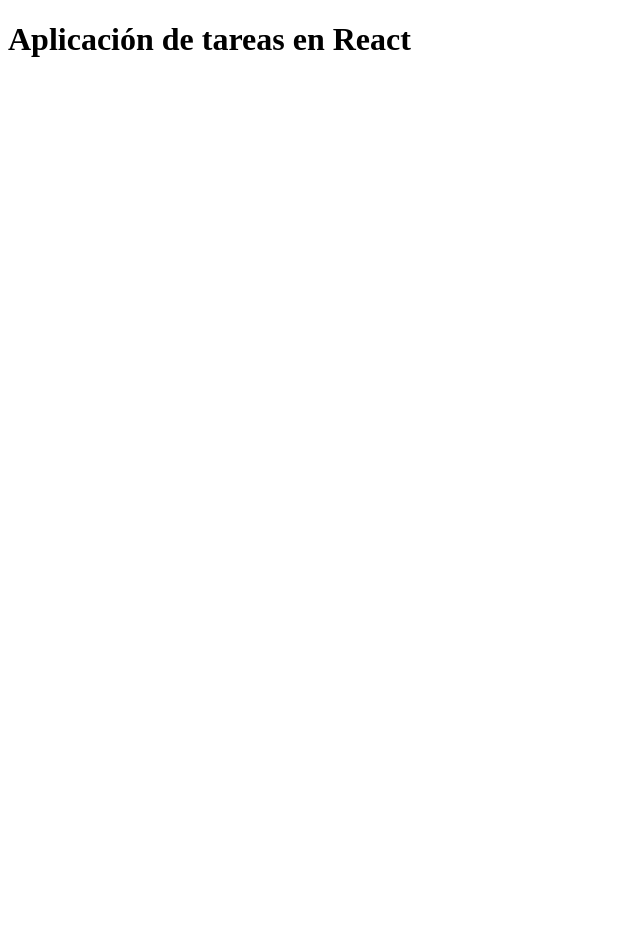
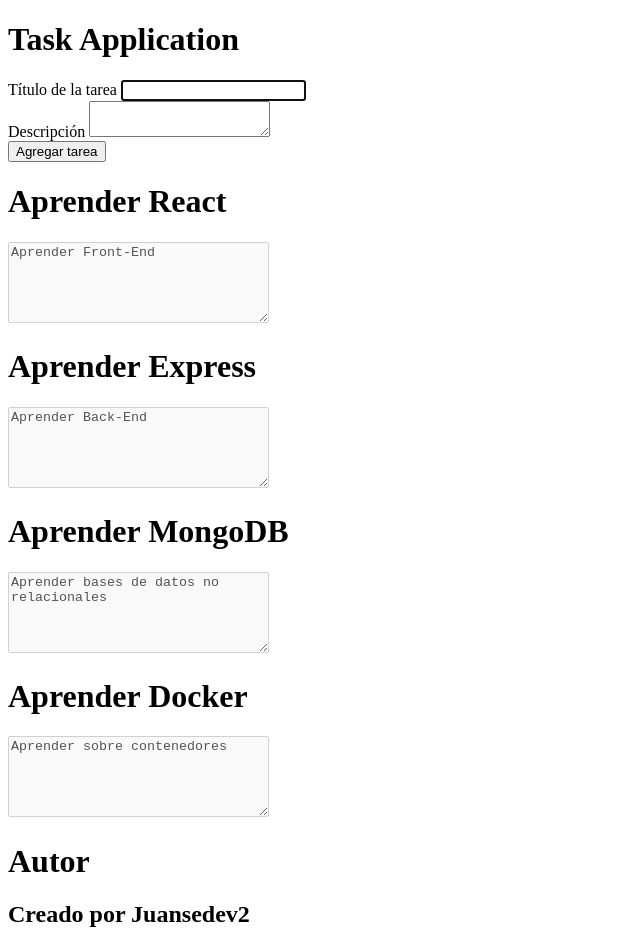
Before and after one commit to juansedev2/TaskApp, a React (Vite) app: page / in a window 1280 px wide. Shown: the whole page, without its empty margins (0-640 px from the left). Before the commit the page ends 800 px from the top, so only its background shows below. Built offline with nearby package versions, Linux system fonts and the light colour scheme.

Commit message:
Función de crear tareas realizada

```diff
--- a/index.html
+++ b/index.html
@@ -4,7 +4,10 @@
     <meta charset="UTF-8" />
     <link rel="icon" type="image/svg+xml" href="/vite.svg" />
     <meta name="viewport" content="width=device-width, initial-scale=1.0" />
-    <title>Vite + React</title>
+    <meta name="author" content="juansedev2">
+    <meta name="robots" content="noindex"/>
+    <meta name="theme-color" content="#000000">
+    <title>Task App</title>
   </head>
   <body>
     <div id="root"></div>
--- a/src/App.jsx
+++ /dev/null
@@ -1,5 +0,0 @@
-function App(){
-  return(<h1>Aplicación de tareas en React</h1>);
-}
-
-export default App;
--- /dev/null
+++ b/src/components/App.jsx
@@ -0,0 +1,58 @@
+// ! Este componente contendrá toda la aplicación (componente que contendrá a los demás)
+// ! Importamos el componente de TaskList
+import TaskList from "./TaskList";
+import Form from "./Form";
+import Cabecera from "./Header";
+import Footer from "./Footer";
+import { tasks as tks } from "../data/Tasks";
+import { useState, useEffect } from "react";
+/**
+ * !¿Porqué App contiene a tks?
+ * !Acá está el concpto de UI components tree, donde si necesitamos que un recurso (en este caso la data) pueda ser usada por
+ * !componentes hijos, un componente padre deberá contenerlo y podrá así entoncs compartirlo con sus hijos, en este caso
+ * !necesitamos compartir el arreglo de tareas para que Form y TaskList puedan usarlo, por lo tanto TaksList ya no necesita
+ * !cargar con esa responsabilidad, ya no necesita tener estado
+ */
+
+function App(){
+
+  // ! Crear el estado del componente como un arreglo inicial
+  const [task, setTask] = useState([]);
+
+  // ! Al inicio de crear un componente, tks no existe, por lo tanto debemos indicarlo con useEffect cuando
+  // !cargue el componente (recordar que [] indica que solo se ejecute 1 vez cuando se cargue la página)
+  useEffect(() => setTask(tks), []);
+
+  /*
+  ! Necesitamos una función que pueda agregar más tareas, pero recordemos que esa responsabilidad es del formulario...
+  ! pero el no tien el arreglo de tareas...¿Que hacemos?, sencillo, le enviamos la función que el necesita con la data
+  ! y de esa forma el puede manipularlo. La lógica es la siguiente: App le envía la función al Form, Form lo manipulará
+  ! y le dará más información, que al final entonces se le regresará a App
+  */
+
+  function crearTarea(nueva_tarea) {
+    // ! Lógica: asignar a tks una actualización del mismo y lo nuevo es el operador spread, que es un rápido clonado de []
+    // ![...arreglo, elemento_nuevo] que retorna el arreglo anterior más el elemento agregado, pero NO modifica el original
+    // !salvo este caso que estamos actualizando el estado
+    // ! Ahora bien, estamos agregando un nuevo elemento pero requiriendo los datos del form que son el título y la desc, esto
+    // !es así porque el id toca actualizao según el tamaño del [] y solo App tiene acceso a él
+    setTask([...task, {
+      id: task.length,
+      titulo : nueva_tarea.titulo,
+      descripcion : nueva_tarea.descripcion
+    }]);
+  }
+
+  return(
+    <>
+      <Cabecera/>
+      {/*Enviamos la función al form para que agregue la tarea y nos lo regrese para actulizarla*/}
+      <Form crearTarea = {crearTarea}/>
+      {/*Enviamos el arreglo a TaskList el props de task*/}
+      <TaskList tareas = {task}/>
+      <Footer/>
+    </>
+  );
+}
+
+export default App;
--- /dev/null
+++ b/src/components/Card.jsx
@@ -0,0 +1,16 @@
+function Card({tarea}) {
+    return(
+        <div>
+          <h1>{tarea.titulo}</h1>
+          <textarea name="descripcion"
+            id="drescripcion" cols="30"
+            rows="5"
+            defaultValue={tarea.descripcion}
+            disabled
+          >
+          </textarea>
+        </div>
+    );
+}
+
+export default Card;
--- /dev/null
+++ b/src/components/Footer.jsx
@@ -0,0 +1,10 @@
+function Footer() {
+    return(
+        <footer>
+            <h1>Autor</h1>
+            <h2>Creado por Juansedev2</h2>
+        </footer>
+    );
+}
+
+export default Footer;
--- /dev/null
+++ b/src/components/Form.jsx
@@ -0,0 +1,42 @@
+import { useState} from "react";
+
+// ! Este componente contien el formulario de las tareas
+function Form({crearTarea}) {
+
+    const [titulo, setTitulo] = useState("");
+    const [descripcion, setDescripcion] = useState("");
+
+    function capturarDatos(evento) {
+
+        evento.preventDefault();  // ! Detener el evento de submit
+
+        const nueva_tarea = {
+            titulo,
+            descripcion
+        }
+
+        crearTarea(nueva_tarea);
+        document.getElementById("titulo").value = "";
+        document.getElementById("descripcion").value = "";
+        setTitulo("");
+        setDescripcion("");
+    }
+
+    return(
+        <form onSubmit={capturarDatos} id="formulario">
+            <div>
+                <label htmlFor="titulo">Título de la tarea </label>
+                <input type="text" id="titulo" autoFocus onChange={(evento => setTitulo(evento.target.value))}/>
+            </div>
+            <div>
+                <label htmlFor="descripcion">Descripción </label>
+                <textarea type="text" id="descripcion" onChange={(evento => setDescripcion(evento.target.value))}></textarea>
+            </div>
+            <div>
+                <button className="boton" value="Boton_envio">Agregar tarea</button>
+            </div>
+        </form>
+    );
+}
+
+export default Form;
--- /dev/null
+++ b/src/components/Header.jsx
@@ -0,0 +1,8 @@
+function Cabecera() {
+    return(
+        <header>
+            <h1>Task Application</h1>
+        </header>
+    );
+}
+export default Cabecera;
--- /dev/null
+++ b/src/components/TaskList.jsx
@@ -0,0 +1,25 @@
+// ! Este componente cargará con la lista de las tareas y recibe como parámetro props desglosado que sería
+// ! el arreglo de tareas
+import Card from "./Card";
+
+export default function TaskList({tareas}) {
+
+  // * Comprobar que hayan tareas
+  if (tareas.length === 0) {
+    return (
+      <main>
+        <h1>No hay tareas actualmente</h1>
+      </main>
+    );
+  }
+
+  return (
+    <main>
+      {tareas.map((tarea) => {
+        return(
+          <Card key={tarea.id} tarea={tarea}/>
+        );
+      })}
+    </main>
+  );
+}
--- /dev/null
+++ b/src/data/Tasks.js
@@ -0,0 +1,24 @@
+// ! Este archivo solo contendrá un arreglo de tareas de JSON, se puede exportar la variable con solo export
+
+export const tasks = [
+    {
+        id : 0,
+        titulo : "Aprender React",
+        descripcion : "Aprender Front-End"
+    },
+    {
+        id : 1,
+        titulo : "Aprender Express",
+        descripcion : "Aprender Back-End"
+    },
+    {
+        id : 2,
+        titulo : "Aprender MongoDB",
+        descripcion : "Aprender bases de datos no relacionales"
+    },
+    {
+        id : 3,
+        titulo : "Aprender Docker",
+        descripcion : "Aprender sobre contenedores"
+    }
+];
```
Also changed, not shown: src/main.jsx (+5 -5 lines), vite.config.js.timestamp-1668649085075.mjs (added, +10 -0 lines).
